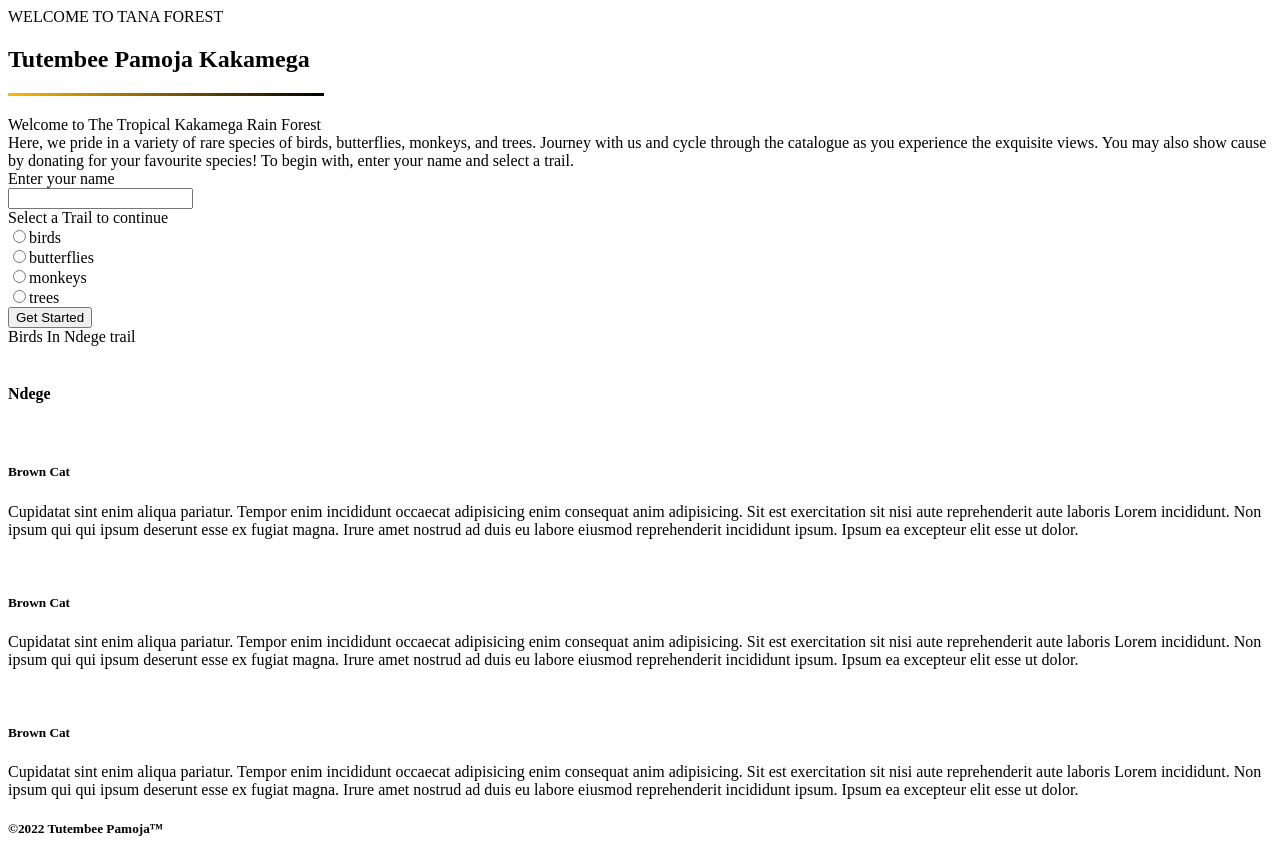
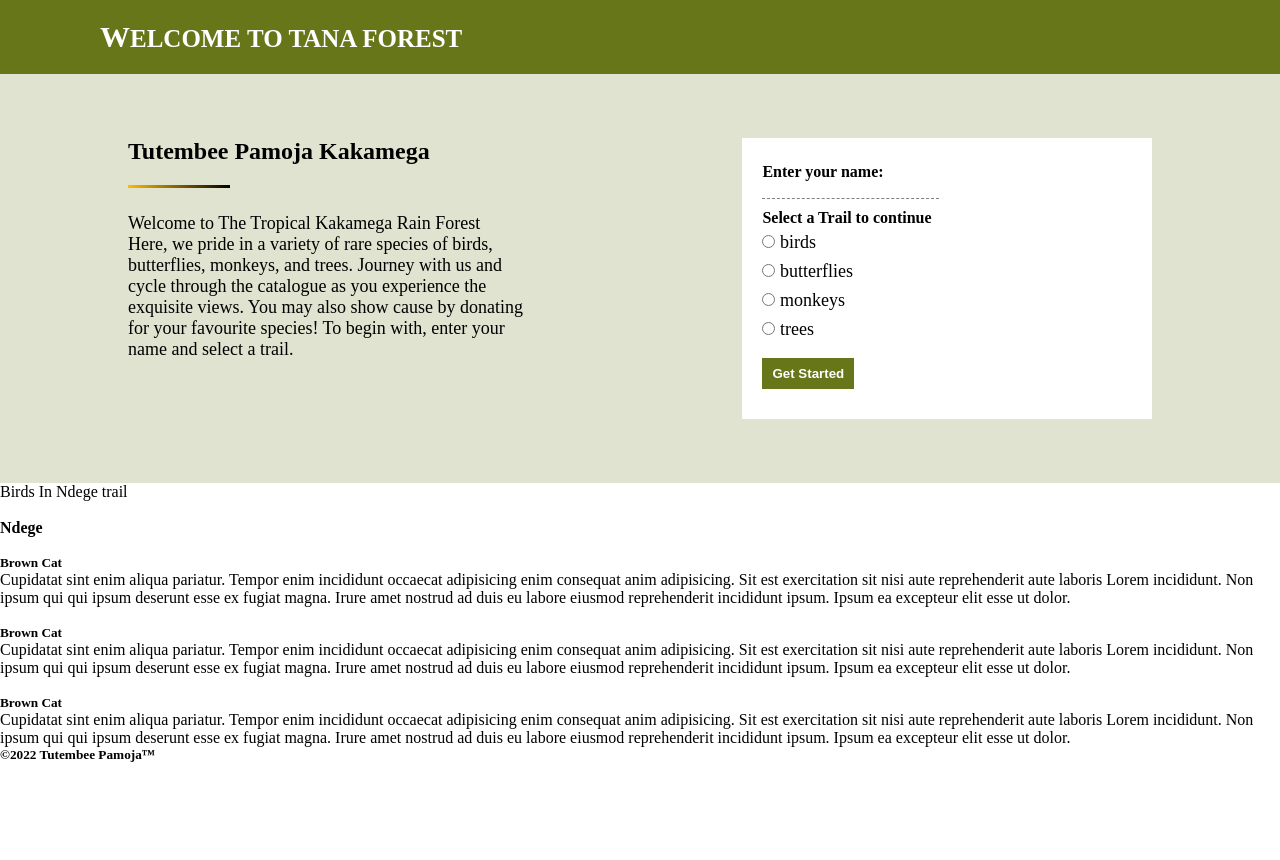
Before and after one commit to TheEmerald001/Kakamega_RainForest, a plain HTML site: page index.html in a window 1280 px wide. After the commit the page ends 800 px from the top, so only its background shows below. Drawn offline with Linux system fonts and the light colour scheme.

Commit message:
added styles

```diff
--- a/index.html
+++ b/index.html
@@ -9,34 +9,39 @@
 </head>
 <body>
     <nav>
-        <div>
-            WELCOME TO TANA FOREST
+        <div class="welcome">
+            <span class="welcomeSpan">W</span>ELCOME TO TANA FOREST
         </div>
     </nav>
-    <section>
-        <div>
+    <section class="secOne">
+        <div class="main">
+            <div class="leftSide">
                 <h2>Tutembee Pamoja Kakamega</h2>
                 <div>
                     <h1 class="gradient"></h1>
+                   <span class="desc">
                         Welcome to The Tropical Kakamega Rain Forest <br>
                         Here, we pride in a variety of rare species of birds, butterflies, monkeys, and trees.
                         Journey with us and cycle through the catalogue as you experience the exquisite views.
                         You may also show cause by donating for your favourite species!
                         To begin with, enter your name and select a trail.
+                    </span>
                 </div>
             </div>
-        <div>
+            <div class="rightSide">
                 <form action="GET">
-                <label for="name">Enter your name</label> <br>
-                <input type="text"> <br>
-                <label for="trail">Select a Trail to continue</label><br>
-                <input type="radio" name="trail" id="mytrail" value="birds">birds <br>
-                <input type="radio" name="trail" id="mytrail" value="butterflies">butterflies <br>
-                <input type="radio" name="trail" id="mytrail" value="monkeys">monkeys <br>
-                <input type="radio" name="trail" id="mytrail" value="trees">trees <br>
-                <input type="submit" value="Get Started"/>
+                    <label for="name" class="name">Enter your name:</label> <br>
+                    <input type="text" class="nameText"> <br>
+                    <label for="trail" class="trail">Select a Trail to continue</label><br>
+                    <input type="radio" name="trail" id="mytrail" value="birds" class="text"><span class="textA"> birds </span> <br>
+                    <input type="radio" name="trail" id="mytrail" value="butterflies" class="text"><span class="textA"> butterflies </span><br>
+                    <input type="radio" name="trail" id="mytrail" value="monkeys" class="text"><span class="textA"> monkeys </span><br>
+                    <input type="radio" name="trail" id="mytrail" value="trees" class="text"><span class="textA"> trees </span><br>
+                    <input type="submit" class="submitBtn" value="Get Started"/>
                 </form>
             </div>
+        </div>
+
     </section>
     <section>
         <div id="trailhead">
--- a/styles.css
+++ b/styles.css
@@ -1,5 +1,71 @@
+*{
+    margin: 0;
+    padding: 0;
+    box-sizing: border-box;
+}
+.secOne{
+    width: 100%;
+    padding: 4em 0;
+    background-color: rgb(102, 118, 24, 0.2);
+}
 .gradient {
     background-image: linear-gradient(to right,rgb(255, 187, 0),black);
     height: 3px;
     width: 25%;
+    margin: 20px 0 25px 0;
 }
+.desc{
+    font-size: 18px;
+}
+nav{
+    background-color: #667618;
+    padding: 20px 0;
+}
+.welcome{
+    color: white;
+    font-weight: bold;
+    font-size: 25px;
+    margin: 0 4em;
+}
+.welcomeSpan{
+    font-size: 30px;
+}
+.main{
+    width: 80%;
+    margin: auto;
+    display: flex;
+    justify-content: space-between;
+}
+.leftSide{
+    width: 40%;
+}
+.rightSide{
+    width: 40%;
+    padding: 25px 20px;
+    background-color: white;
+}
+.nameText{
+    border-style: none;
+    margin-bottom: 10px;
+    border-bottom: dashed 1px rgb(0, 0, 0, 0.5);
+}
+.textA{
+    font-size: 18px;
+}
+.text{
+    margin: 8px 0;
+}
+.name{
+    font-weight: bold;
+}
+.trail{
+    font-weight: bold;
+}
+.submitBtn{
+    border-style: none;
+    padding: 8px 10px;
+    margin: 15px 0 5px 0;
+    background-color: #667618;
+    color: white;
+    font-weight: bold;
+}
```
Lines whose indentation alone changed are shown as unchanged.
